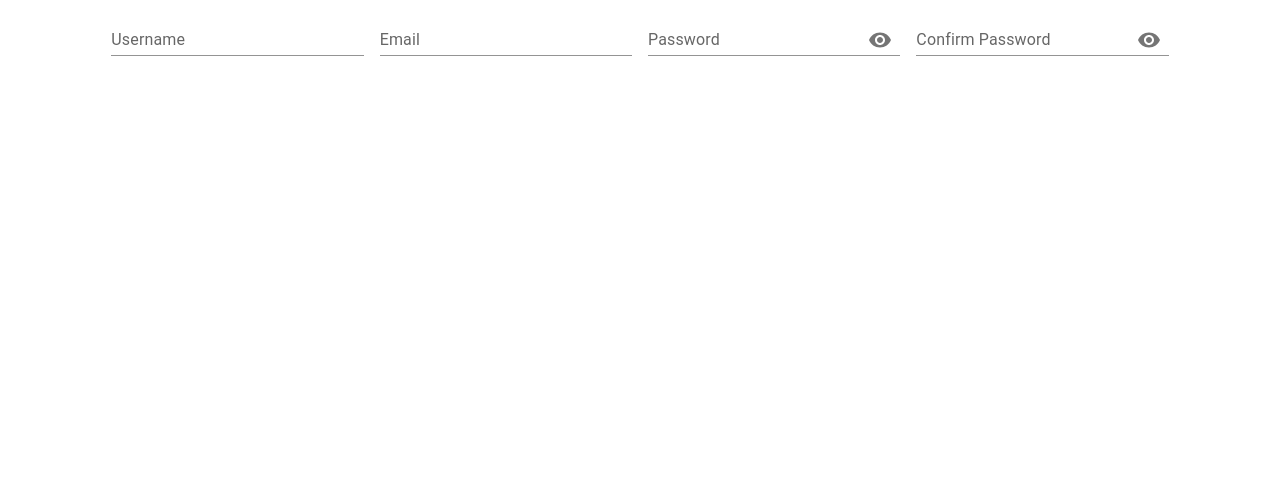
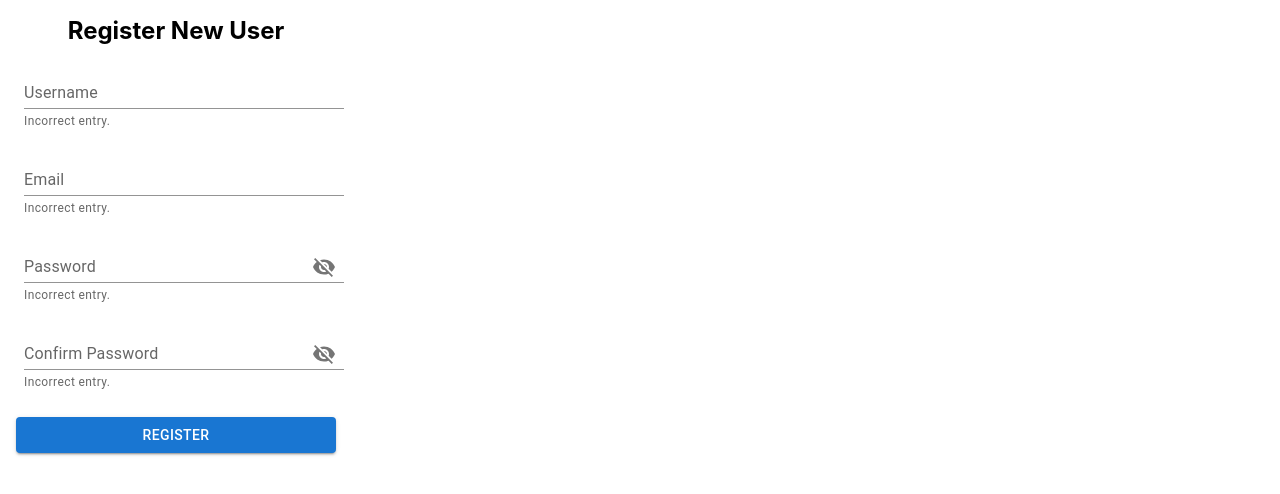
Before and after one commit to Thao-Lo/cs50_final_project_reactjs, a React (Create React App) app: page / in a window 1280 px wide. Shown: the top 494 px of the page. Built offline with nearby package versions, Linux system fonts and the light colour scheme.

Commit message:
Component Register complete the RegisterForm

```diff
--- a/src/App.js
+++ b/src/App.js
@@ -1,11 +1,12 @@
 import './App.css';
-import RegistrationForm from './component/RegistrationForm';
+import RegisterForm from './component/RegisterForm';
+
 import ProductPage from './pages/ProductPage';
 
 function App() {
   return (
     <div className="App">
-    <RegistrationForm/>
+    <RegisterForm/>
     </div>
   );
 }
--- a/src/component/RegistrationForm/index.js
+++ b/src/component/RegisterForm/index.js
@@ -1,30 +1,20 @@
-import { Box, filledInputClasses, FormControl, FormHelperText, IconButton, Input, InputAdornment, inputBaseClasses, InputLabel, TextField } from "@mui/material";
+import { Box, Button, filledInputClasses, FormControl, FormHelperText, IconButton, Input, InputAdornment, inputBaseClasses, InputLabel, TextField } from "@mui/material";
 import { useState } from "react";
 import Visibility from '@mui/icons-material/Visibility';
 import VisibilityOff from '@mui/icons-material/VisibilityOff';
 
 
-
-function RegistrationForm() {
-    const [authentication, setAuthentication] = useState({
-        username: '',
-        email: '',
-        password: '',
-        confirmPassword: ''
-    })
-    const [isLoading, setIsLoading] = useState(false);
+function RegisterForm() {
     const [showPassword, setShowPassword] = useState({
-        password : false,
+        password: false,
         confirmPassword: false
 
-});
+    });
     const handleClickShowPassword = (field) => {
-
         setShowPassword((prev) => ({
             ...prev,
             [field]: !prev[field]
         }));
-
     }
     const handleMouseDownPassword = (event) => {
         event.preventDefault();
@@ -35,52 +25,40 @@ function RegistrationForm() {
     };
     return (
         <Box component="form"
-            sx={{ '& .MuiTextField-root': { m: 1, width: '25ch' } }}
+            sx={{
+                display: 'flex',
+                flexDirection: 'column',
+                width: '20rem',
+                m: 2,
+                '& .MuiTextField-root': { m: 1, width: '100%' }
+            }}
             noValidate
             autoComplete="off">
+
+            <Box sx={{ fontSize: '1.5rem', fontWeight: 'bold', mb: 1 }}>
+                Register New User
+            </Box>
             <TextField
-                id="username-input"
+                id="register-username-input"
                 label="Username"
                 type="text"
                 variant="standard"
+                helperText="Incorrect entry."
             />
             <TextField
-                id="email-input"
+                id="register-email-input"
                 label="Email"
                 type="email"
                 variant="standard"
-                slotProps={{
-                    htmlInput: {
-                        sx: { textAlign: 'right' },
-                    },
-                    input: {
-                        endAdornment: (
-                            <InputAdornment
-                                position="end"
-                                sx={{
-                                    alignSelf: 'flex-end',
-                                    opacity: 0,
-                                    pointerEvents: 'none',
-                                    [`.${filledInputClasses.root} &`]: {
-                                        marginBottom: '7.5px',
-                                    },
-                                    [`[data-shrink=true] ~ .${inputBaseClasses.root} > &`]: {
-                                        opacity: 1,
-                                    },
-                                }}
-                            >
-                                @gmail.com
-                            </InputAdornment>
-                        ),
-                    },
-                }}
+                helperText="Incorrect entry."
             />
             <TextField
-                id="password-input"
+                id="register-password-input"
                 label="Password"
                 type={showPassword.password ? 'text' : 'password'}
                 autoComplete="current-password"
                 variant="standard"
+                helperText="Incorrect entry."
                 slotProps={{
                     htmlInput: {
                         sx: { textAlign: 'right' },
@@ -96,7 +74,7 @@ function RegistrationForm() {
                                     onMouseDown={handleMouseDownPassword}
                                     onMouseUp={handleMouseUpPassword}
                                 >
-                                    {showPassword.password ? <VisibilityOff /> : <Visibility />}
+                                    {showPassword.password ? <Visibility /> : <VisibilityOff />}
                                 </IconButton>
                             </InputAdornment>
                         )
@@ -104,11 +82,12 @@ function RegistrationForm() {
                 }}
             />
             <TextField
-                id="confirm-password-input"
+                id="register-confirm-password-input"
                 label="Confirm Password"
                 type={showPassword.confirmPassword ? 'text' : 'password'}
                 autoComplete="current-password"
                 variant="standard"
+                helperText="Incorrect entry."
                 slotProps={{
                     htmlInput: {
                         sx: { textAlign: 'right' },
@@ -124,16 +103,26 @@ function RegistrationForm() {
                                     onMouseDown={handleMouseDownPassword}
                                     onMouseUp={handleMouseUpPassword}
                                 >
-                                    {showPassword.confirmPassword ? <VisibilityOff /> : <Visibility />}
+                                    {showPassword.confirmPassword ? <Visibility /> : <VisibilityOff />}
                                 </IconButton>
                             </InputAdornment>
                         )
                     }
                 }}
             />
+            <Box sx={{ mt: 2 }}>
+                <Button variant="contained" type="submit" sx={{ width: '100%' }}>
+                    Register
+                </Button>
+            </Box>
 
         </Box>
+
     )
 }
 
-export default RegistrationForm;
+export default RegisterForm;
+
+//Registration Form
+// RegistrationPage
+//authService -> RegisterUser LoginUser
```
Also changed, not shown: src/pages/RegisterPage/index.js (added, +11 -0 lines), src/pages/LoginPage/index.js (added), src/services/authService.js (added).
